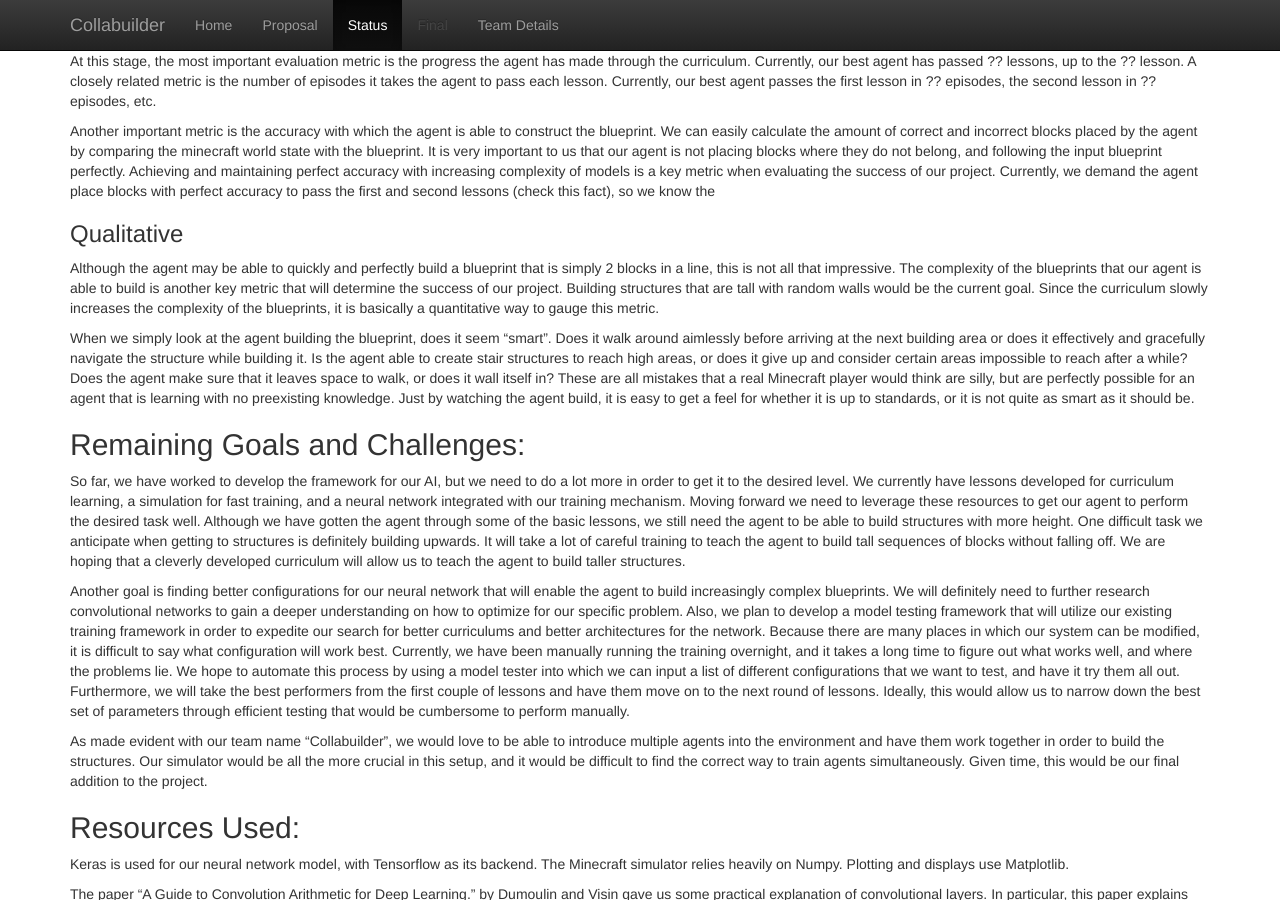
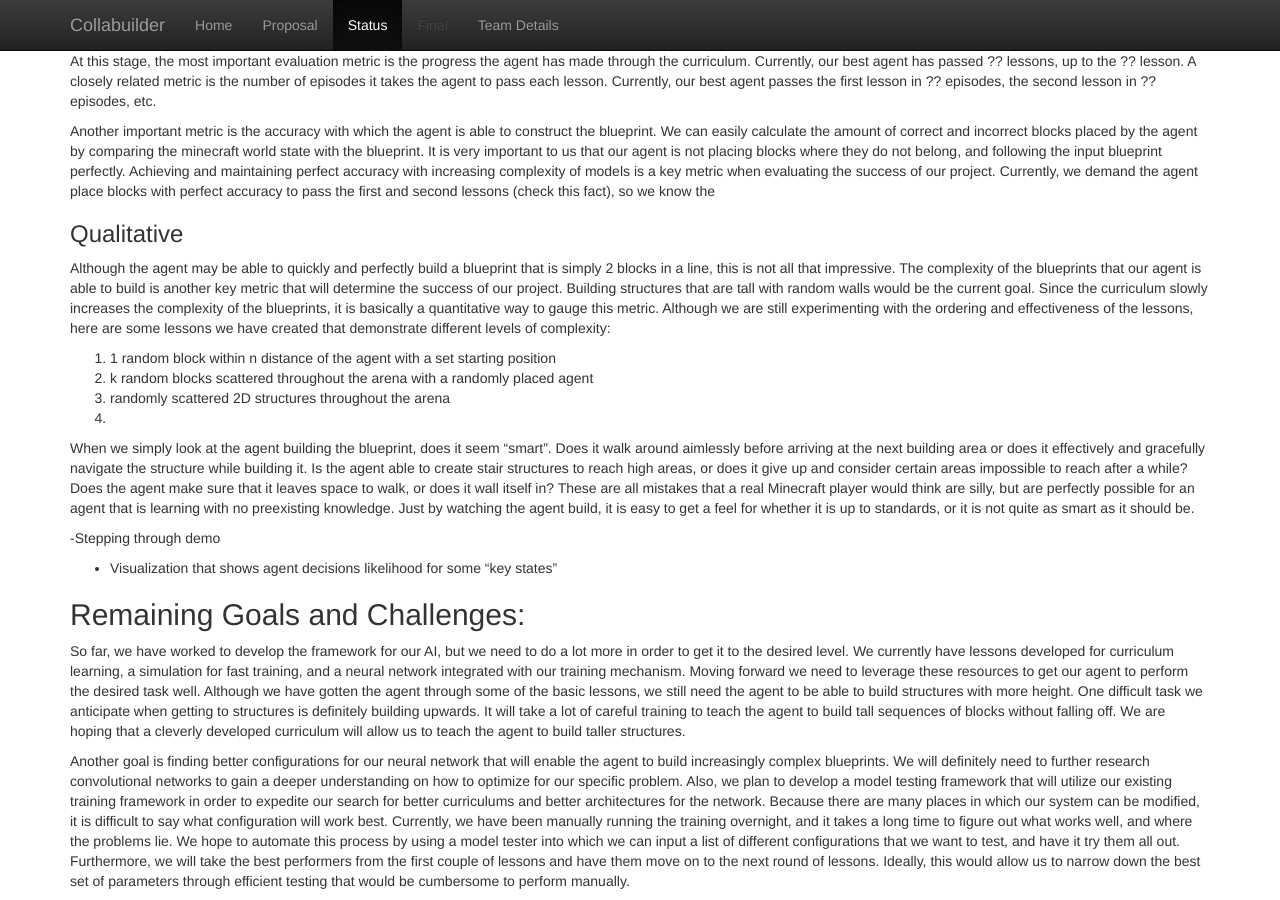
Before and after one commit to SurajSSingh/Collabuilder, a Jekyll site: the page built from docs/status.md, in a window 1280 px wide and 900 px high, scrolled down 1018 px. Built offline with Jekyll 4.4.1, drawn with Linux system fonts in a browser that asks for light colours; formulas are drawn with MathJax 3.

Commit message:
Update status.md

```diff
--- a/docs/status.md
+++ b/docs/status.md
@@ -39,9 +39,17 @@ Another important metric is the accuracy with which the agent is able to constru
 
 ### Qualitative
 
-Although the agent may be able to quickly and perfectly build a blueprint that is simply 2 blocks in a line, this is not all that impressive. The complexity of the blueprints that our agent is able to build is another key metric that will determine the success of our project. Building structures that are tall with random walls would be the current goal. Since the curriculum slowly increases the complexity of the blueprints, it is basically a quantitative way to gauge this metric.
+Although the agent may be able to quickly and perfectly build a blueprint that is simply 2 blocks in a line, this is not all that impressive. The complexity of the blueprints that our agent is able to build is another key metric that will determine the success of our project. Building structures that are tall with random walls would be the current goal. Since the curriculum slowly increases the complexity of the blueprints, it is basically a quantitative way to gauge this metric. Although we are still experimenting with the ordering and effectiveness of the lessons, here are some lessons we have created that demonstrate different levels of complexity:
+1. 1 random block within n distance of the agent with a set starting position
+2. k random blocks scattered throughout the arena with a randomly placed agent
+3. randomly scattered 2D structures throughout the arena
+4.
+
 
 When we simply look at the agent building the blueprint, does it seem “smart”. Does it walk around aimlessly before arriving at the next building area or does it effectively and gracefully navigate the structure while building it. Is the agent able to create stair structures to reach high areas, or does it give up and consider certain areas impossible to reach after a while? Does the agent make sure that it leaves space to walk, or does it wall itself in? These are all mistakes that a real Minecraft player would think are silly, but are perfectly possible for an agent that is learning with no preexisting knowledge. Just by watching the agent build, it is easy to get a feel for whether it is up to standards, or it is not quite as smart as it should be.
+
+-Stepping through demo
+- Visualization that shows agent decisions likelihood for some "key states"
 
 
 ## Remaining Goals and Challenges:
```
